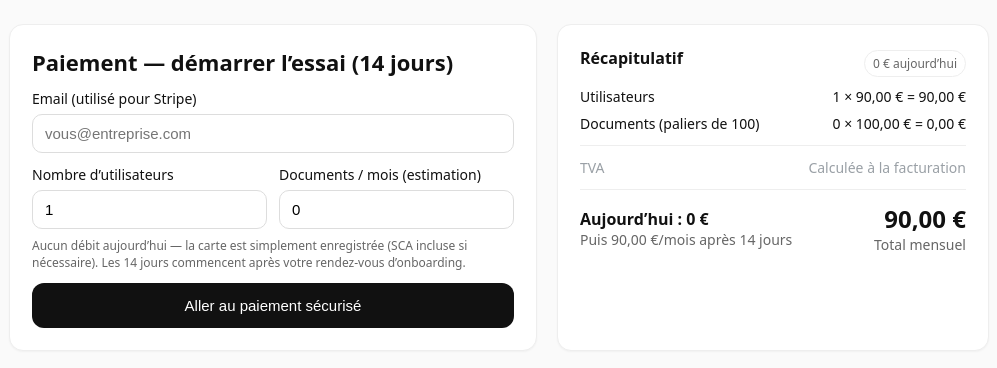
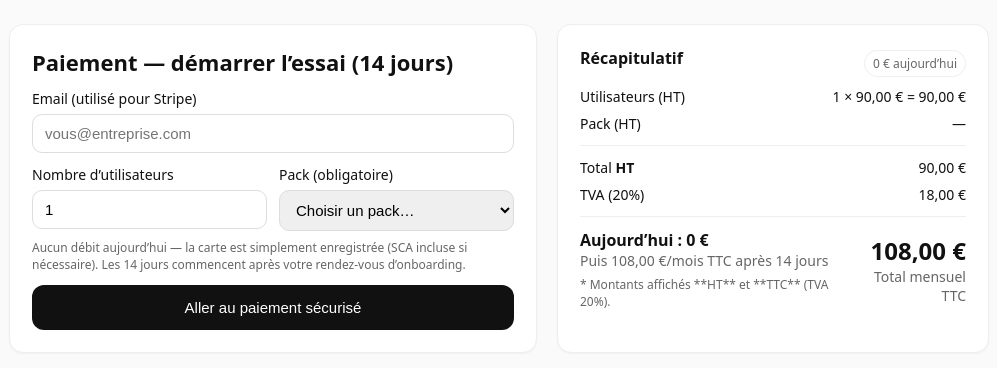
Before and after one commit to ElodieBRASEY/shopdatelia, a website: page checkout.html in a window 1280 px wide. Shown: the whole page, without its empty margins (141-1138 px from the left). Drawn offline with Linux system fonts and the light colour scheme.

Commit message:
Update checkout.html

```diff
--- a/checkout.html
+++ b/checkout.html
@@ -5,10 +5,7 @@
   <meta name="viewport" content="width=device-width,initial-scale=1" />
   <title>Datelia – Paiement (essai 14 jours)</title>
   <style>
-    :root {
-      --bg:#fafafa; --card:#fff; --ink:#111; --sub:#666; --muted:#9aa0a6; --line:#eee;
-      --accent:#111; --radius:14px;
-    }
+    :root { --bg:#fafafa; --card:#fff; --ink:#111; --sub:#666; --muted:#9aa0a6; --line:#eee; --accent:#111; --radius:14px; }
     *{box-sizing:border-box}
     body{font-family:system-ui,-apple-system,Segoe UI,Roboto,Ubuntu,sans-serif;background:var(--bg);color:var(--ink);margin:0;padding:24px}
     .wrap{max-width:980px;margin:0 auto;display:grid;gap:20px;grid-template-columns:1.1fr .9fr}
@@ -18,12 +15,9 @@
     h1{font-size:22px;margin:0 0 12px}
     h2{font-size:16px;margin:0 0 10px}
     label{display:block;font-size:14px;margin:12px 0 6px}
-    input,button{font-size:15px}
-    input[type="email"],input[type="number"]{
-      width:100%;padding:10px 12px;border:1px solid #ddd;border-radius:10px;outline:none;
-    }
-    input[type="number"]::-webkit-outer-spin-button,
-    input[type="number"]::-webkit-inner-spin-button{appearance:none;margin:0}
+    input,button,select{font-size:15px}
+    input[type="email"],input[type="number"],select{width:100%;padding:10px 12px;border:1px solid #ddd;border-radius:10px;outline:none}
+    input[type="number"]::-webkit-outer-spin-button,input[type="number"]::-webkit-inner-spin-button{appearance:none;margin:0}
     .hint{font-size:12px;color:var(--sub);margin-top:8px}
     .cta{width:100%;padding:14px;border:0;border-radius:12px;background:var(--accent);color:#fff;cursor:pointer}
     .cta[disabled]{opacity:.6;cursor:not-allowed}
@@ -36,6 +30,7 @@
     .total .now{font-weight:600}
     .total .later{font-size:14px;color:var(--sub)}
     .badge{display:inline-block;padding:4px 8px;border:1px solid var(--line);border-radius:999px;font-size:12px;color:var(--sub)}
+    .taxnote{font-size:12px;color:var(--sub);margin-top:6px}
   </style>
 </head>
 <body>
@@ -51,11 +46,16 @@
         <div class="row">
           <div>
             <label>Nombre d’utilisateurs</label>
-            <input id="team" name="team_size" type="number" min="1" value="1" />
+            <input id="team" name="team_size" type="number" min="1" value="1" required />
           </div>
           <div>
-            <label>Documents / mois (estimation)</label>
-            <input id="docs" name="docs_per_month" type="number" min="0" value="0" />
+            <label>Pack (obligatoire)</label>
+            <select id="pack" name="pack" required>
+              <option value="" selected disabled>Choisir un pack…</option>
+              <option value="essentiel">Pack Essentiel (inclus)</option>
+              <option value="pro">Pack Pro (+30 € / utilisateur)</option>
+              <option value="entreprise">Pack Entreprise (+80 € / utilisateur)</option>
+            </select>
           </div>
         </div>
 
@@ -76,19 +76,23 @@
       </div>
 
       <div class="summary">
-        <div class="line"><span>Utilisateurs</span><span id="usersLine">—</span></div>
-        <div class="line"><span>Documents (paliers de 100)</span><span id="docsLine">—</span></div>
+        <div class="line"><span>Utilisateurs (HT)</span><span id="usersLine">—</span></div>
+        <div class="line"><span>Pack (HT)</span><span id="packLine">—</span></div>
+
         <div class="divider"></div>
-        <div class="line muted"><span>TVA</span><span>Calculée à la facturation</span></div>
+        <div class="line"><span>Total <b>HT</b></span><span id="totalHT">—</span></div>
+        <div class="line"><span>TVA (20%)</span><span id="vat">—</span></div>
         <div class="divider"></div>
+
         <div class="total">
           <div>
             <div class="now">Aujourd’hui : 0 €</div>
-            <div class="later" id="laterText">Puis —/mois après 14 jours</div>
+            <div class="later" id="laterText">Puis —/mois TTC après 14 jours</div>
+            <div class="taxnote">* Montants affichés **HT** et **TTC** (TVA 20%).</div>
           </div>
           <div style="text-align:right">
-            <div style="font-size:24px;font-weight:700" id="totalMonth">—</div>
-            <div class="later">Total mensuel</div>
+            <div style="font-size:24px;font-weight:700" id="totalTTC">—</div>
+            <div class="later">Total mensuel TTC</div>
           </div>
         </div>
       </div>
@@ -97,63 +101,85 @@
 
 <script>
 (() => {
-  // Prix (EUR HT)
-  const PRICE_USER = 90;
-  const DOCS_STEP = 100;
-  const PRICE_DOCS_STEP = 100;
+  // --- Prix HT ---
+  const PRICE_FIRST_49_PER_USER = 90;  // 1..49
+  const PRICE_FROM_50_PER_USER  = 20;  // 50+
+  const PACK_SURCHARGE = {             // par utilisateur
+    essentiel: 0,
+    pro: 30,
+    entreprise: 80
+  };
+  const VAT_RATE = 0.20;
 
   const fmt = (n) => new Intl.NumberFormat('fr-FR', { style:'currency', currency:'EUR' }).format(n);
 
+  // DOM
   const $email = document.getElementById('email');
   const $team = document.getElementById('team');
-  const $docs = document.getElementById('docs');
+  const $pack = document.getElementById('pack');
   const $usersLine = document.getElementById('usersLine');
-  const $docsLine = document.getElementById('docsLine');
-  const $totalMonth = document.getElementById('totalMonth');
+  const $packLine = document.getElementById('packLine');
+  const $totalHT = document.getElementById('totalHT');
+  const $vat = document.getElementById('vat');
+  const $totalTTC = document.getElementById('totalTTC');
   const $laterText = document.getElementById('laterText');
   const $form = document.getElementById('form');
   const $btn = document.getElementById('payBtn');
 
   function clampInputs() {
     const t = Math.max(1, parseInt($team.value || '1', 10));
-    let d = Math.max(0, parseInt($docs.value || '0', 10));
     $team.value = t;
-    $docs.value = d;
-    return { team: t, docs: d };
+    return { team: t };
+  }
+
+  function usersCostHT(team) {
+    const first = Math.min(team, 49);
+    const rest  = Math.max(team - 49, 0);
+    const cost  = first * PRICE_FIRST_49_PER_USER + rest * PRICE_FROM_50_PER_USER;
+    const txt   = rest > 0
+      ? `${first} × ${fmt(PRICE_FIRST_49_PER_USER)} + ${rest} × ${fmt(PRICE_FROM_50_PER_USER)} = ${fmt(cost)}`
+      : `${first} × ${fmt(PRICE_FIRST_49_PER_USER)} = ${fmt(cost)}`;
+    return { cost, txt };
+  }
+
+  function packCostHT(team, packKey) {
+    const add = PACK_SURCHARGE[packKey] ?? 0;
+    return { cost: team * add, txt: `${team} × ${fmt(add)} = ${fmt(team * add)}` };
   }
 
   function updateSummary() {
-    const { team, docs } = clampInputs();
-    const docsQty = Math.ceil(docs / DOCS_STEP); // 0,1,2...
-    const usersCost = team * PRICE_USER;
-    const docsCost = docsQty * PRICE_DOCS_STEP;
-    const total = usersCost + docsCost;
+    const { team } = clampInputs();
+    const packKey = $pack.value || null;
 
-    $usersLine.textContent = `${team} × ${fmt(PRICE_USER)} = ${fmt(usersCost)}`;
-    $docsLine.textContent  = `${docsQty} × ${fmt(PRICE_DOCS_STEP)} = ${fmt(docsCost)}`;
+    const { cost: usersCost, txt: usersTxt } = usersCostHT(team);
+    const { cost: packCost,  txt: packTxt  } = packKey ? packCostHT(team, packKey) : { cost:0, txt:'—' };
 
-    $totalMonth.textContent = fmt(total);
-    $laterText.textContent  = `Puis ${fmt(total)}/mois après 14 jours`;
+    const totalHT = usersCost + packCost;
+    const vat     = totalHT * VAT_RATE;
+    const totalTTC= totalHT + vat;
+
+    $usersLine.textContent = usersTxt;
+    $packLine.textContent  = packTxt;
+
+    $totalHT.textContent = fmt(totalHT);
+    $vat.textContent     = fmt(vat);
+    $totalTTC.textContent= fmt(totalTTC);
+    $laterText.textContent = `Puis ${fmt(totalTTC)}/mois TTC après 14 jours`;
   }
 
-  // init + live update
   ['input','change'].forEach(evt => {
     $team.addEventListener(evt, updateSummary);
-    $docs.addEventListener(evt, updateSummary);
+    $pack.addEventListener(evt, updateSummary);
   });
   updateSummary();
 
-  // validation douce au submit
   $form.addEventListener('submit', (e) => {
-    const { team, docs } = clampInputs();
-    if (!$email.value || !/.+@.+\..+/.test($email.value)) {
-      e.preventDefault();
-      alert('Merci d’indiquer un email valide.');
-      $email.focus();
-      return;
-    }
-    // Rien à faire : la <form> en GET appelle /api/create-checkout-session-direct
-    // qui redirige vers Stripe Checkout.
+    const { team } = clampInputs();
+    if (!$email.value || !/.+@.+\..+/.test($email.value)) { e.preventDefault(); alert('Merci d’indiquer un email valide.'); $email.focus(); return; }
+    if (!$pack.value) { e.preventDefault(); alert('Merci de sélectionner un pack.'); $pack.focus(); return; }
+    if (team < 1) { e.preventDefault(); alert('Au moins 1 utilisateur.'); $team.focus(); return; }
+
+    // submit GET -> /api/create-checkout-session-direct (redirige Stripe)
     $btn.disabled = true;
     $btn.textContent = 'Redirection vers Stripe…';
   });
```
